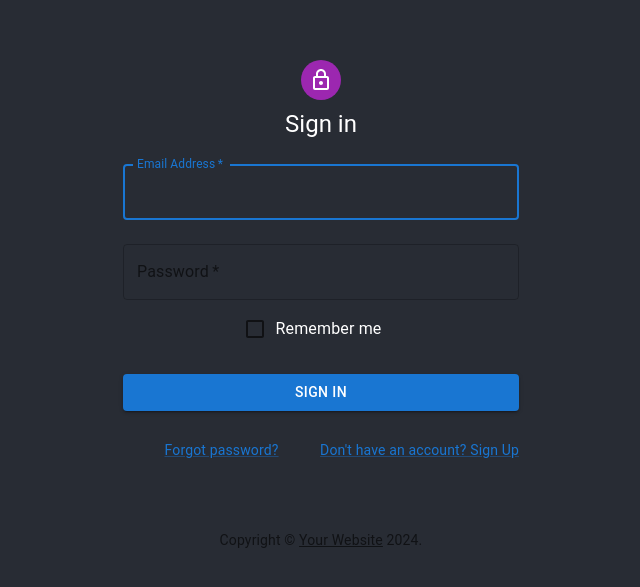
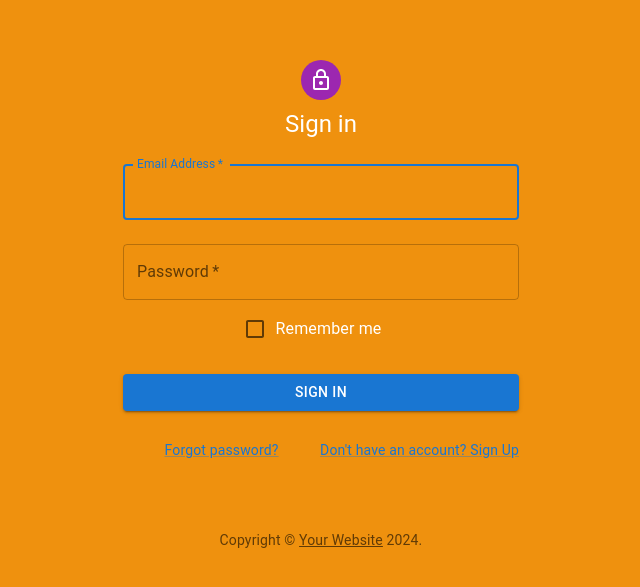
Before and after one commit to CampusQuest/HackTheStudentLife, a React (Create React App) app: page / in a window 1280 px wide. Shown: the part 115-702 px from the top of the page, without its empty margins (319-959 px from the left). Built offline with nearby package versions, Linux system fonts and the light colour scheme.

Commit message:
test commit

```diff
--- a/src/App.css
+++ b/src/App.css
@@ -7,14 +7,8 @@
   pointer-events: none;
 }
 
-@media (prefers-reduced-motion: no-preference) {
-  .App-logo {
-    animation: App-logo-spin infinite 20s linear;
-  }
-}
-
 .App-header {
-  background-color: #282c34;
+  background-color: #ef910e;
   min-height: 100vh;
   display: flex;
   flex-direction: column;
```
Also changed, not shown: src/DashBoard.js (added, +7 -0 lines).
